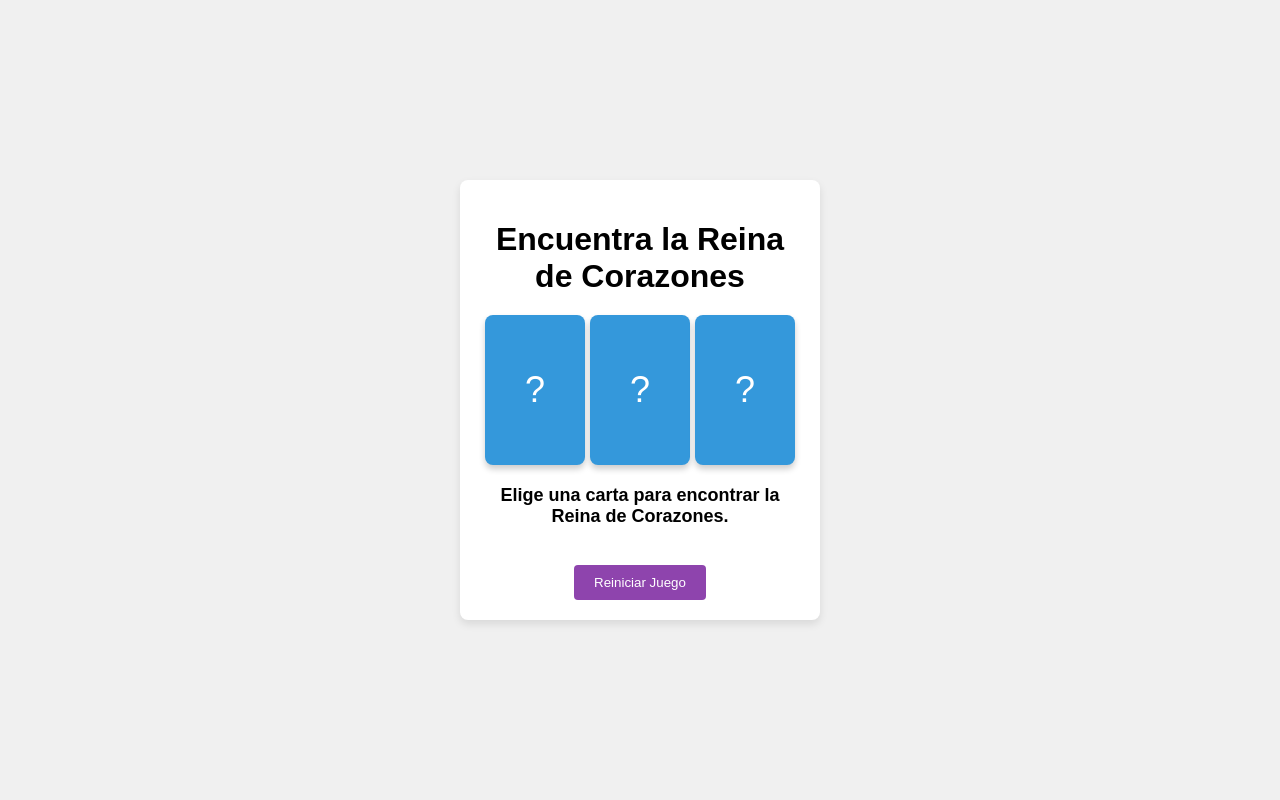
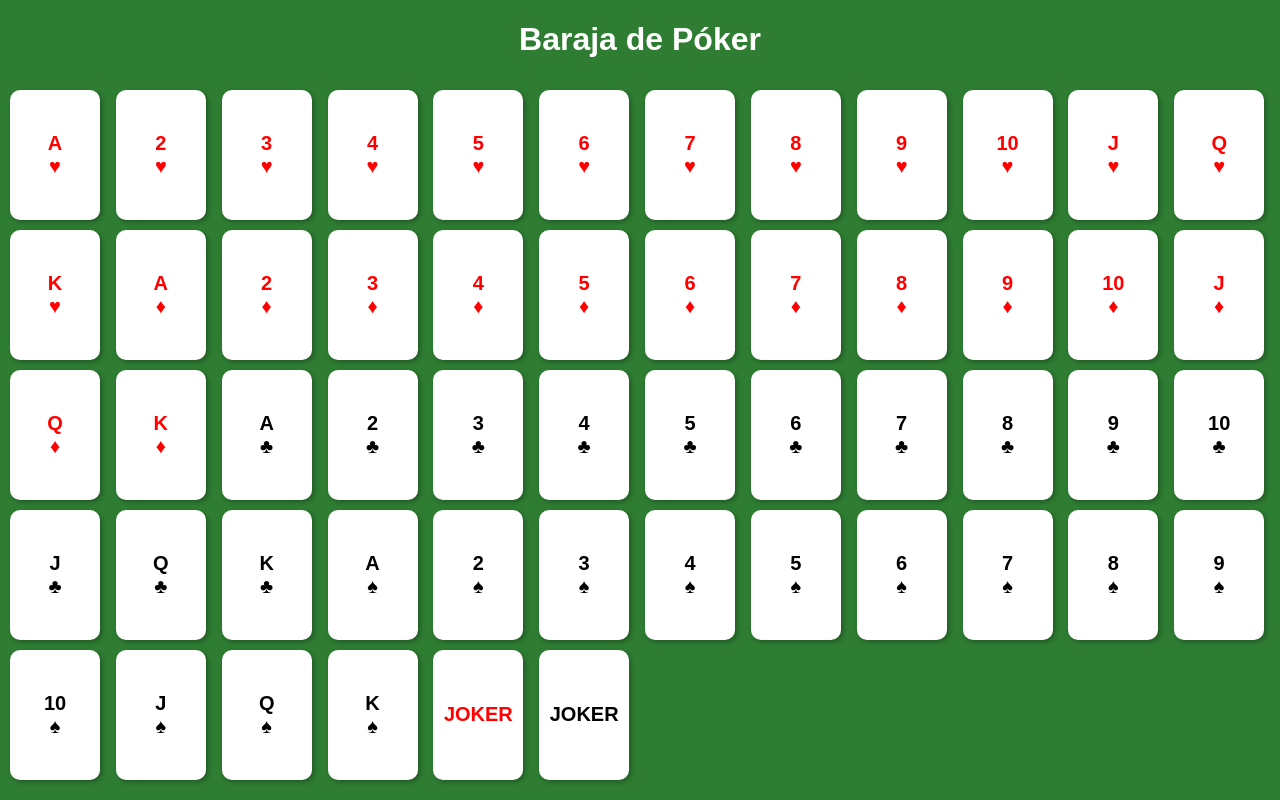
Before and after one commit to SrMantis/juegocartas, a plain HTML site: page index.html in a window 1280 px wide. Drawn offline with Linux system fonts and the light colour scheme.

Commit message:
index.html

```diff
--- a/index.html
+++ b/index.html
@@ -3,161 +3,114 @@
 <head>
     <meta charset="UTF-8">
     <meta name="viewport" content="width=device-width, initial-scale=1.0">
-  <title>Juego de la Reina de Corazones</title>
+    <title>Baraja de Póker</title>
     <style>
         body {
             font-family: Arial, sans-serif;
+            text-align: center;
+            background-color: #2e7d32;
+            color: white;
+            margin: 0;
+            padding: 0;
+        }
+        .baraja {
+            display: grid;
+            grid-template-columns: repeat(auto-fit, minmax(90px, 1fr));
+            gap: 10px;
+            justify-content: center;
+            padding: 10px;
+        }
+        .carta {
+            width: 90px;
+            height: 130px;
+            background: white;
+            color: black;
             display: flex;
+            flex-direction: column;
+            align-items: center;
             justify-content: center;
-      align-items: center;
-      height: 100vh;
-      margin: 0;
-      background-color: #f0f0f0;
-    }
-
-    .game-container {
-      text-align: center;
-      background-color: #fff;
-      padding: 20px;
-      border-radius: 8px;
-      box-shadow: 0 4px 8px rgba(0, 0, 0, 0.1);
-      width: 320px;
-    }
-
-    h1 {
-      margin-bottom: 20px;
-    }
-
-    .card-container {
-      display: flex;
-      justify-content: space-evenly;
-      margin: 20px 0;
-    }
-
-    .card {
-      width: 100px;
-      height: 150px;
-      background-color: #3498db;
-      color: white;
-      font-size: 36px;
-      display: flex;
-      justify-content: center;
-      align-items: center;
-      border-radius: 8px;
-      cursor: pointer;
-      user-select: none;
-      box-shadow: 0 4px 6px rgba(0, 0, 0, 0.2);
-    }
-
-    .card.flipped {
-      background-color: #2ecc71;
-    }
-
-    .card.joker {
-      background-color: #e74c3c;
-    }
-
-    #result {
-      margin-top: 20px;
-      font-size: 18px;
+            border-radius: 10px;
+            box-shadow: 2px 2px 5px rgba(0,0,0,0.3);
+            font-size: 20px;
             font-weight: bold;
-    }
-
-    button {
-      margin-top: 20px;
-      padding: 10px 20px;
-      background-color: #8e44ad;
-      color: white;
-      border: none;
-      border-radius: 4px;
             cursor: pointer;
         }
-
-    button:hover {
-      background-color: #9b59b6;
+        .rojo {
+            color: red;
+        }
+        .carta-grande {
+            width: 90vw;
+            height: 90vh;
+            font-size: 15vw;
+            position: absolute;
+            top: 50%;
+            left: 50%;
+            transform: translate(-50%, -50%);
+            display: flex;
+            flex-direction: column;
+            align-items: center;
+            justify-content: center;
         }
     </style>
 </head>
 <body>
-
-  <div class="game-container">
-    <h1>Encuentra la Reina de Corazones</h1>
-    <div class="card-container">
-      <div class="card" id="card1" onclick="flipCard(0)">?</div>
-      <div class="card" id="card2" onclick="flipCard(1)">?</div>
-      <div class="card" id="card3" onclick="flipCard(2)">?</div>
-    </div>
-    <p id="result"></p>
-    <button onclick="startGame()">Reiniciar Juego</button>
-  </div>
+    <h1>Baraja de Póker</h1>
+    <div class="baraja" id="baraja"></div>
 
     <script>
-    let cards = ["joker", "joker", "reina"];
-    let flippedCards = [false, false, false];
-    let gameStarted = false;
+        const palos = ['♥', '♦', '♣', '♠'];
+        const valores = ['A', '2', '3', '4', '5', '6', '7', '8', '9', '10', 'J', 'Q', 'K'];
+        const barajaDiv = document.getElementById("baraja");
 
-    function startGame() {
-      // Barajar las cartas
-      cards = ["joker", "joker", "reina"];
-      cards = shuffle(cards);
-      flippedCards = [false, false, false];
-      gameStarted = true;
-
-      // Actualizar el estado de las cartas
-      resetGame();
-      document.getElementById("result").textContent = "Elige una carta para encontrar la Reina de Corazones.";
+        function crearCarta(valor, palo) {
+            const carta = document.createElement("div");
+            carta.classList.add("carta");
+            if (palo === '♥' || palo === '♦') {
+                carta.classList.add("rojo");
+            }
+            carta.innerHTML = `<span>${valor}</span><span>${palo}</span>`;
+            carta.onclick = () => mostrarCartaGrande(valor, palo);
+            barajaDiv.appendChild(carta);
         }
 
-    function shuffle(array) {
-      // Barajar las cartas de forma aleatoria
-      for (let i = array.length - 1; i > 0; i--) {
-        const j = Math.floor(Math.random() * (i + 1));
-        [array[i], array[j]] = [array[j], array[i]]; // Intercambiar elementos
+        function mostrarCartaGrande(valor, palo) {
+            barajaDiv.innerHTML = "";
+            const cartaGrande = document.createElement("div");
+            cartaGrande.classList.add("carta", "carta-grande");
+            if (palo === '♥' || palo === '♦') {
+                cartaGrande.classList.add("rojo");
             }
-      return array;
+            cartaGrande.innerHTML = `<span>${valor}</span><span>${palo}</span>`;
+            cartaGrande.onclick = () => location.reload();
+            document.body.appendChild(cartaGrande);
         }
 
-    function flipCard(index) {
-      if (!gameStarted || flippedCards[index]) return;
-
-      // Marcar la carta como volteada
-      flippedCards[index] = true;
-
-      // Mostrar el contenido de la carta
-      const card = document.getElementById(`card${index + 1}`);
-      if (cards[index] === "reina") {
-        card.textContent = "❤️";
-        card.classList.add("flipped");
-        document.getElementById("result").textContent = "¡Felicidades! Encontraste la Reina de Corazones.";
-        document.getElementById("result").style.color = "green";
-        gameStarted = false; // Fin del juego
-      } else {
-        card.textContent = "🃏";
-        card.classList.add("joker");
-        document.getElementById("result").textContent = "¡Lo siento! No es la Reina de Corazones.";
-        document.getElementById("result").style.color = "red";
-
-        // Barajar las cartas inmediatamente
-        setTimeout(() => {
-          shuffle(cards); // Barajar de nuevo
-          resetGame(); // Restablecer el juego
-        }, 1500);
+        // Crear la baraja de 52 cartas
+        for (let palo of palos) {
+            for (let valor of valores) {
+                crearCarta(valor, palo);
             }
         }
 
-    function resetGame() {
-      // Reiniciar el estado de las cartas
-      flippedCards = [false, false, false];
-      document.querySelectorAll(".card").forEach((card, index) => {
-        card.textContent = "?";
-        card.classList.remove("flipped", "joker");
-      });
-      gameStarted = true; // Reanudar el juego
+        // Agregar comodines
+        for (let i = 0; i < 2; i++) {
+            const joker = document.createElement("div");
+            joker.classList.add("carta");
+            joker.innerHTML = "JOKER";
+            joker.style.color = i === 0 ? "red" : "black";
+            joker.onclick = () => mostrarJoker(i);
+            barajaDiv.appendChild(joker);
         }
 
-    // Iniciar el juego al cargar la página
-    startGame();
+        function mostrarJoker(index) {
+            barajaDiv.innerHTML = "";
+            const jokerGrande = document.createElement("div");
+            jokerGrande.classList.add("carta", "carta-grande");
+            jokerGrande.innerHTML = "JOKER";
+            jokerGrande.style.color = index === 0 ? "red" : "black";
+            jokerGrande.onclick = () => location.reload();
+            document.body.appendChild(jokerGrande);
+        }
     </script>
-
 </body>
 </html>
```
Lines whose indentation alone changed are shown as unchanged.
